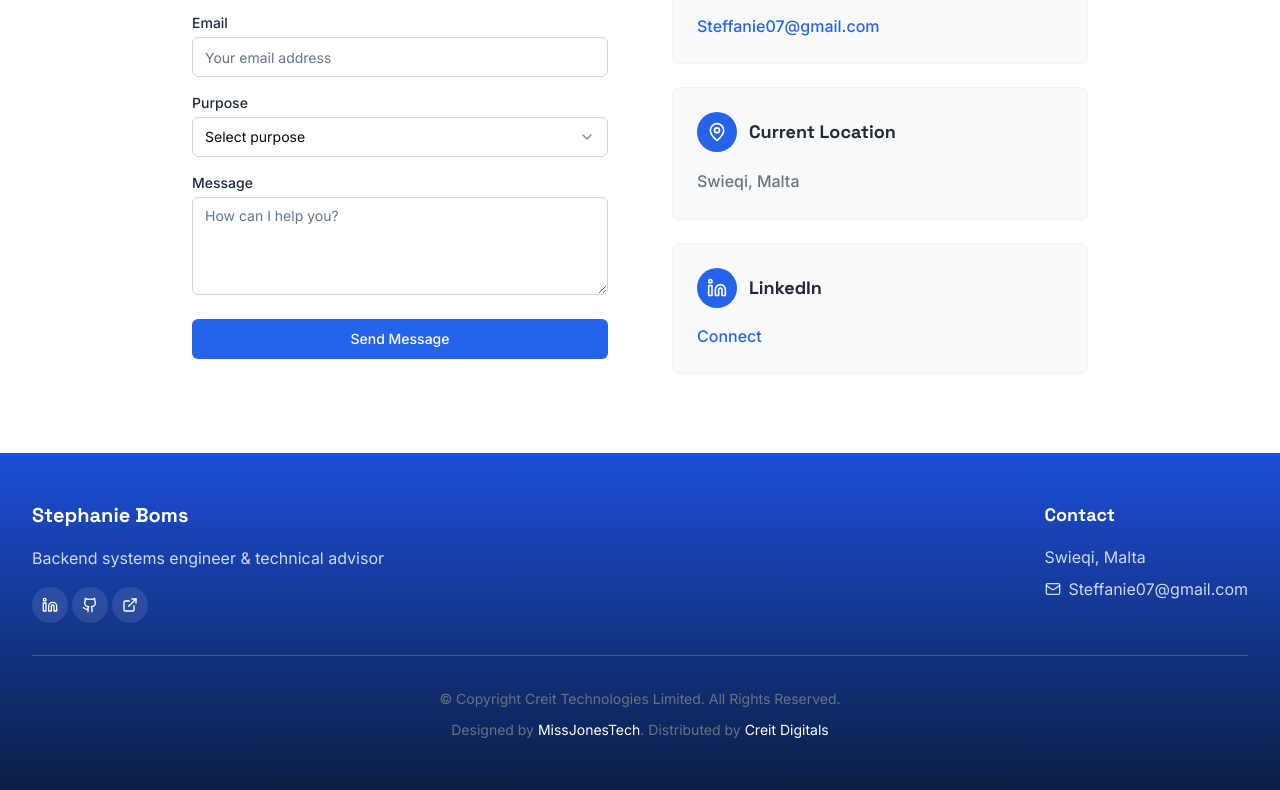
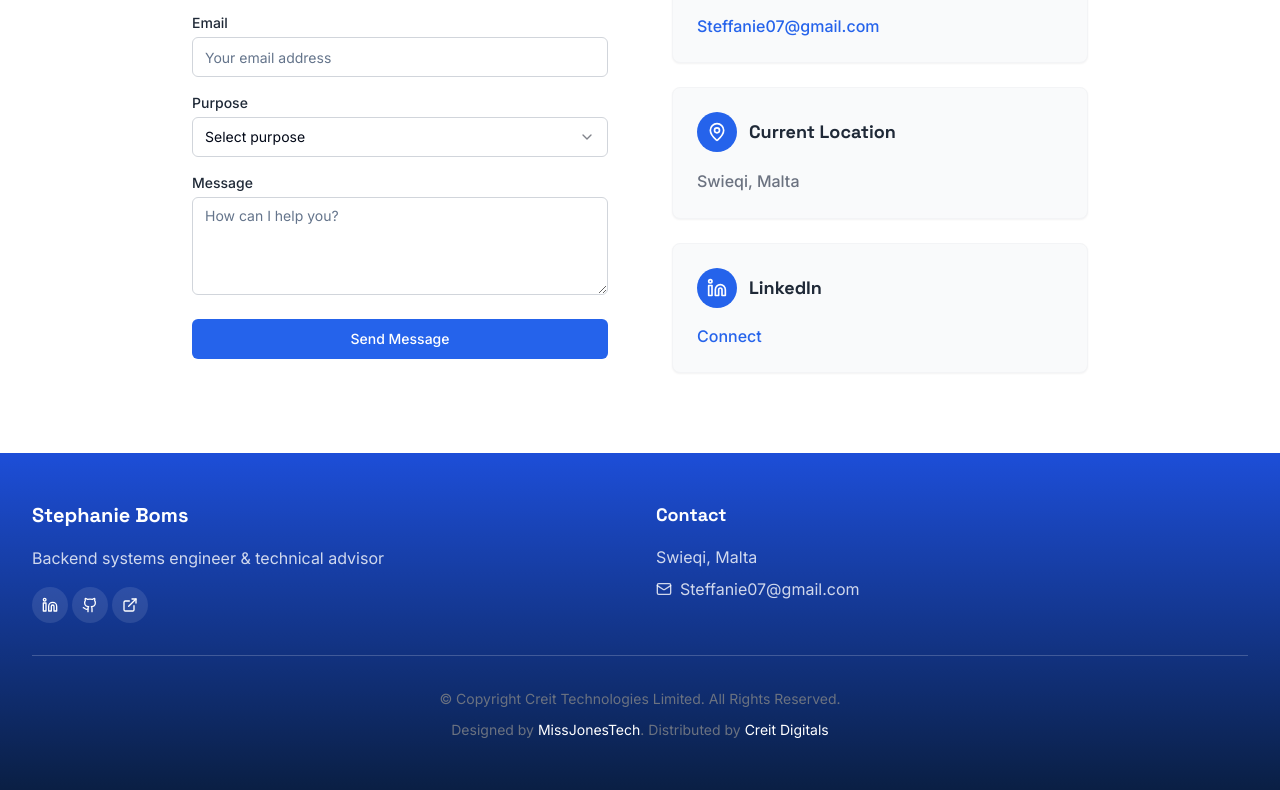
Before and after one commit to portfolio-sites/boms-code-architect, a React (Vite) app: page / in a window 1280 px wide. Shown: the part 8723-9513 px from the top of the page. Built offline with nearby package versions, Linux system fonts and the light colour scheme.

Commit message:
Fix: Move contact info left on desktop
Adjusted the positioning of the contact information in the footer on desktop to move it slightly to the left.

```diff
--- a/src/components/Footer.tsx
+++ b/src/components/Footer.tsx
@@ -46,7 +46,7 @@ const Footer = () => {
           </div>
 
           {/* Column 2 - Contact */}
-          <div className="md:flex md:justify-end">
+          <div className="md:flex md:justify-start">
             <div>
               <h3 className="text-lg font-grotesk font-bold mb-4">Contact</h3>
               <ul className="space-y-2">
```
